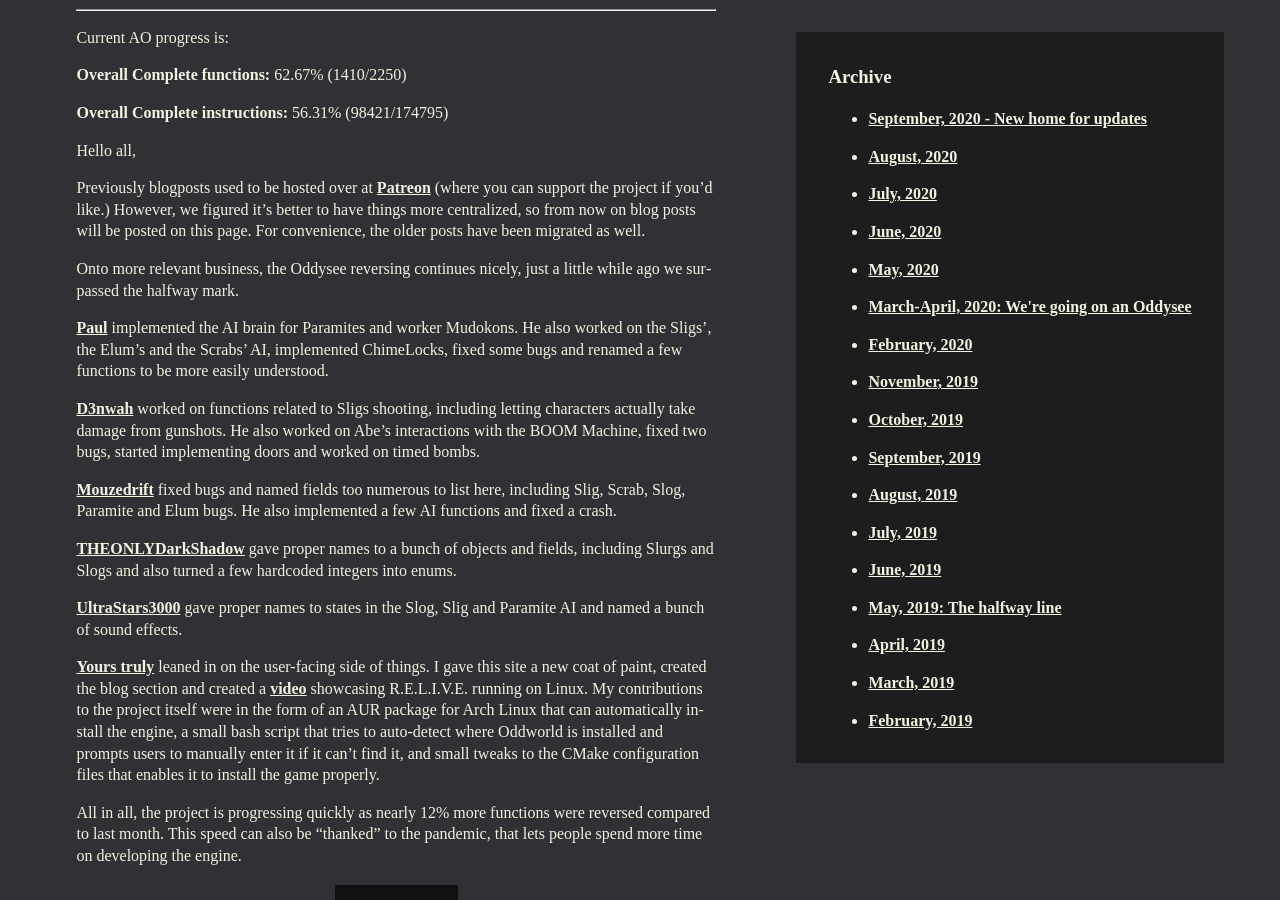
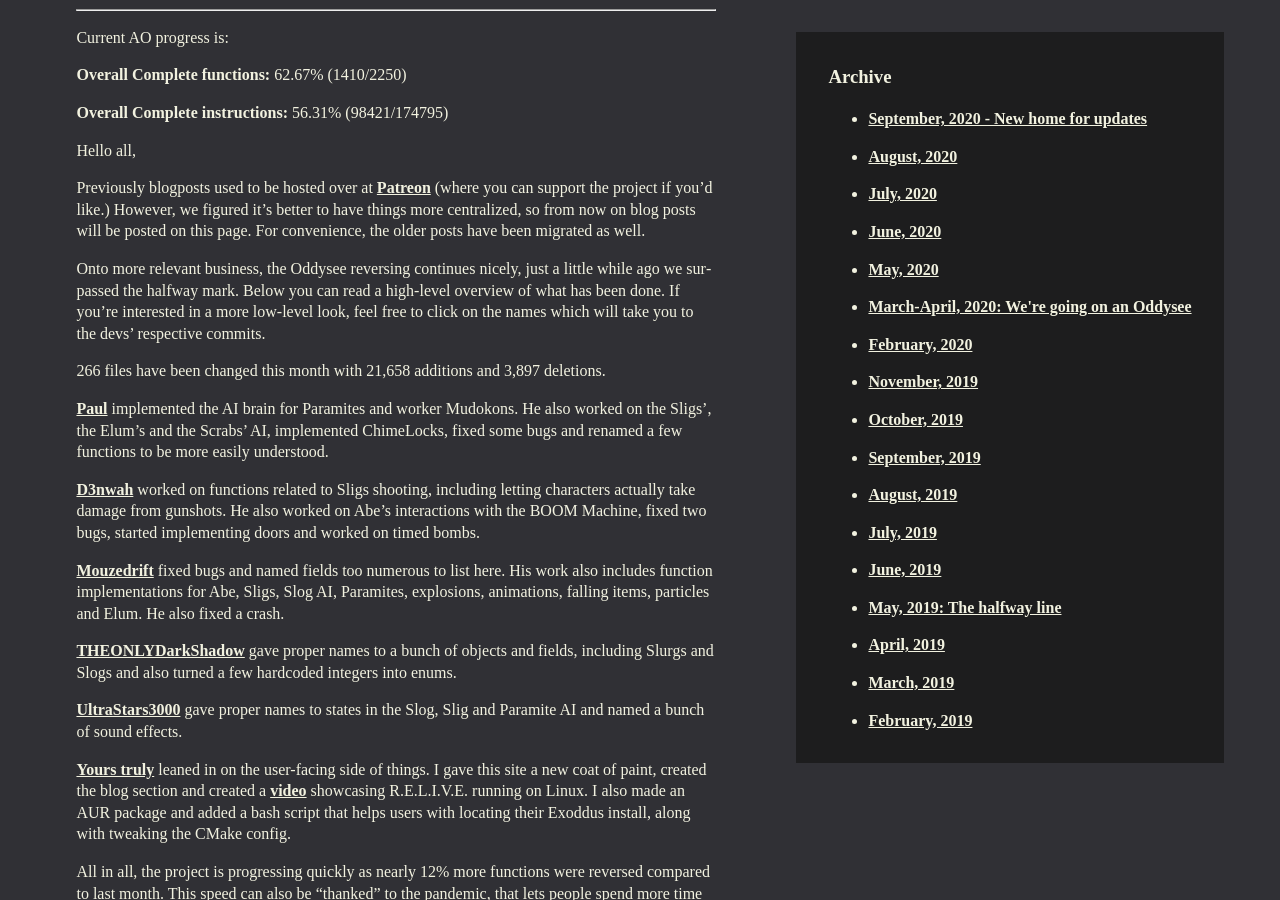
Before and after one commit to AliveTeam/AliveTeam.github.io, a Jekyll site: the page built from blog/_posts/2020-10-01-2020september.md, in a window 1280 px wide and 900 px high, scrolled down 242 px. Built offline with Jekyll 4.4.1, drawn with Linux system fonts in a browser that asks for light colours; some web fonts are replaced.

Commit message:
Updated 2020sept

```diff
--- a/blog/_posts/2020-10-01-2020september.md
+++ b/blog/_posts/2020-10-01-2020september.md
@@ -17,7 +17,11 @@
 have been migrated as well.
 
 Onto more relevant business, the Oddysee reversing continues nicely, just a little while ago we
-surpassed the halfway mark.
+surpassed the halfway mark. Below you can read a high-level overview of what has been done. If
+you're interested in a more low-level look, feel free to click on the names which will take you to
+the devs' respective commits.
+
+266 files have been changed this month with 21,658 additions and 3,897 deletions.
 
 [Paul] implemented the AI brain for Paramites and worker Mudokons. He also worked on the Sligs', the
 Elum's and the Scrabs' AI, implemented ChimeLocks, fixed some bugs and renamed a few functions to be
@@ -27,8 +31,9 @@
 damage from gunshots. He also worked on Abe's interactions with the BOOM Machine, fixed two bugs,
 started implementing doors and worked on timed bombs.
 
-[Mouzedrift] fixed bugs and named fields too numerous to list here, including Slig, Scrab, Slog,
-Paramite and Elum bugs. He also implemented a few AI functions and fixed a crash.
+[Mouzedrift] fixed bugs and named fields too numerous to list here. His work also includes function
+implementations for Abe, Sligs, Slog AI, Paramites, explosions, animations, falling items, particles
+and Elum. He also fixed a crash.
 
 [THEONLYDarkShadow] gave proper names to a bunch of objects and fields, including Slurgs and Slogs
 and also turned a few hardcoded integers into enums.
@@ -38,11 +43,8 @@
 
 [Yours truly] leaned in on the user-facing side of things. I gave this site a new coat of paint,
 created the blog section and created a [video](https://www.youtube.com/watch?v=-75zRX2PdXY)
-showcasing R.E.L.I.V.E. running on Linux. My contributions to the project itself were in the form of
-an AUR package for Arch Linux that can automatically install the engine, a small bash script that
-tries to auto-detect where Oddworld is installed and prompts users to manually enter it if it can't
-find it, and small tweaks to the CMake configuration files that enables it to install the game
-properly.
+showcasing R.E.L.I.V.E. running on Linux. I also made an AUR package and added a bash script that
+helps users with locating their Exoddus install, along with tweaking the CMake config.
 
 All in all, the project is progressing quickly as nearly 12% more functions were reversed compared
 to last month. This speed can also be "thanked" to the pandemic, that lets people spend more time on
```
